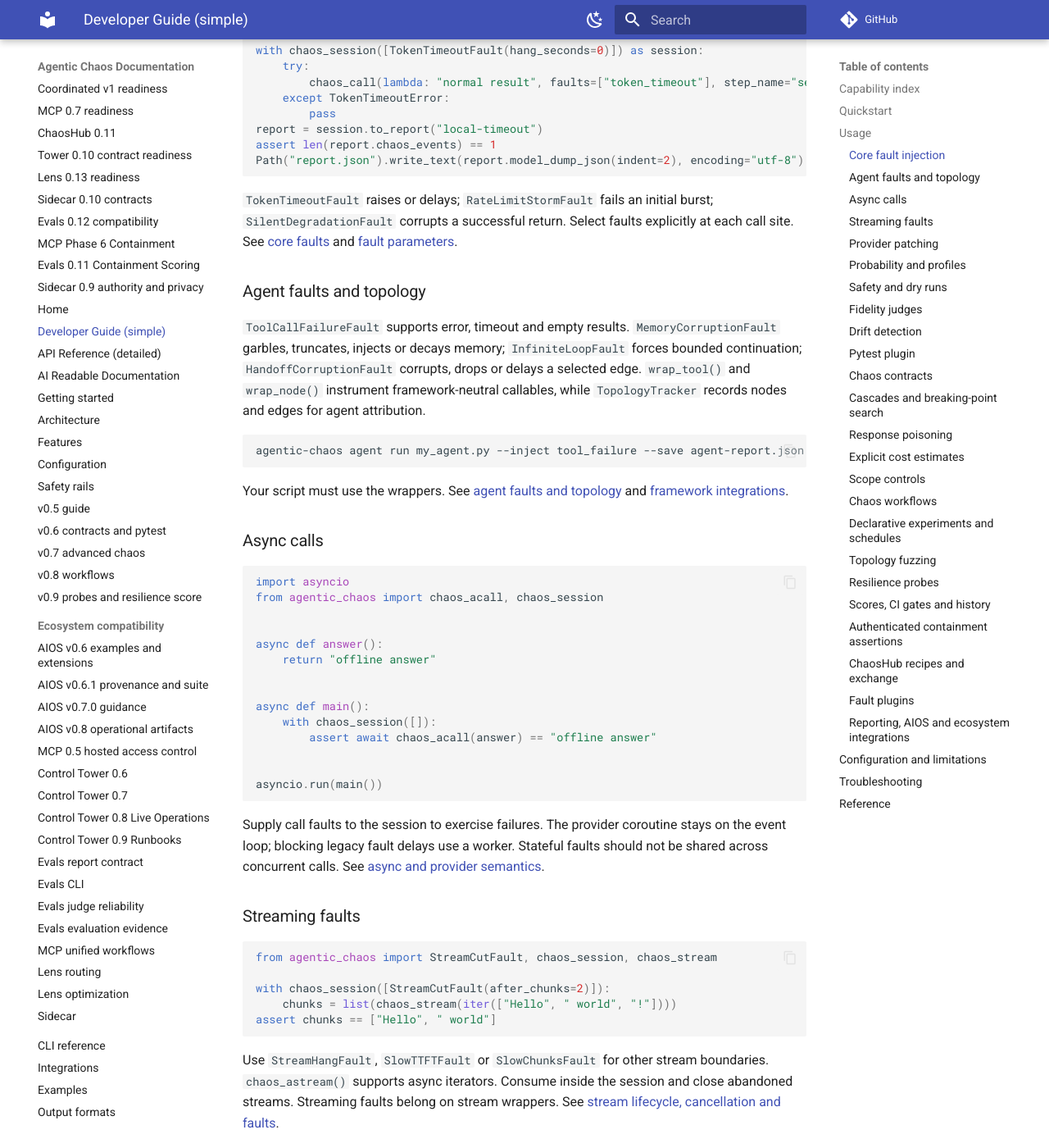
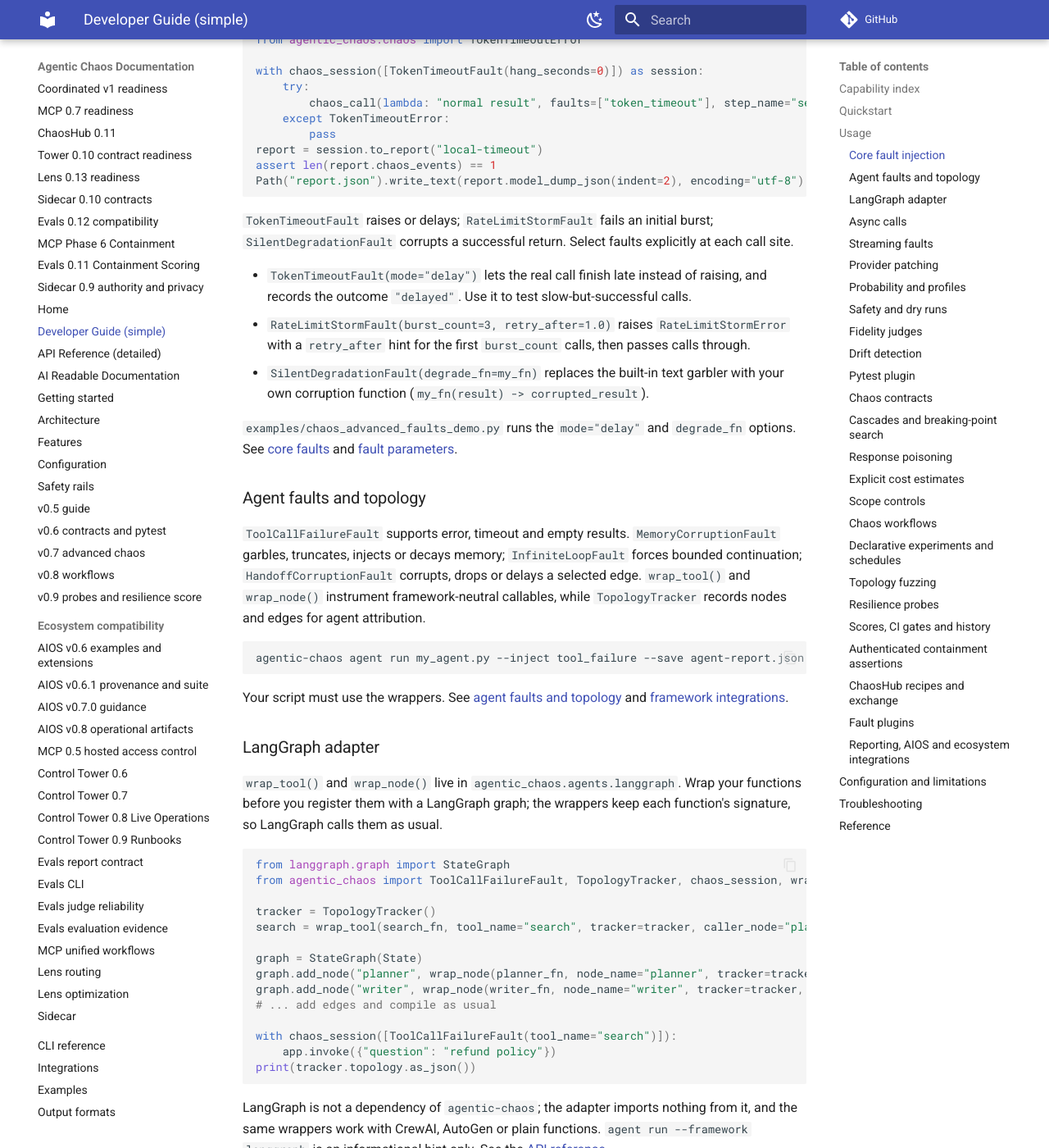
Before and after one commit to DeepAgentLabs/agentic-chaos, an MkDocs documentation site: the page built from docs/developer-guide.md, in a window 1280 px wide and 1400 px high, scrolled down 3037 px. Shown: the whole window at 82% size. Built offline with MkDocs 1.6.1 and Material for MkDocs 9.7.7, drawn with Linux system fonts in a browser that asks for light colours; comment, search, counter and statistics services are not loaded; some of the changed text lies outside the part shown.

Commit message:
docs: fill developer guide gaps
Add the LangGraph adapter, fault options, the seven contracts, workflow
approval/resume commands and the six bundled recipes.

````diff
--- a/docs/developer-guide.md
+++ b/docs/developer-guide.md
@@ -12,6 +12,7 @@ Every capability links to a short workflow below, with a detailed reference for
 | --- | --- |
 | [Core fault injection](#injection) | Simulate timeouts, rate limits and degraded responses at explicit call boundaries. |
 | [Agent faults and topology](#agent-faults) | Exercise tool, memory, loop and handoff failures; record agent/tool edges. |
+| [LangGraph adapter](#langgraph) | Wrap LangGraph tools and graph nodes for injection and topology capture, with no LangGraph dependency. |
 | [Async calls](#async) | Inject into async callables with cancellation-aware execution. |
 | [Streaming faults](#streaming) | Cut or hang streams, delay first tokens or slow chunk delivery. |
 | [Provider patching](#provider-patching) | Patch explicit OpenAI, Anthropic or Google Gen AI client instances. |
@@ -94,7 +95,13 @@ assert len(report.chaos_events) == 1
 Path("report.json").write_text(report.model_dump_json(indent=2), encoding="utf-8")
 ```
 
-`TokenTimeoutFault` raises or delays; `RateLimitStormFault` fails an initial burst; `SilentDegradationFault` corrupts a successful return. Select faults explicitly at each call site. See [core faults](features.md) and [fault parameters](configuration.md).
+`TokenTimeoutFault` raises or delays; `RateLimitStormFault` fails an initial burst; `SilentDegradationFault` corrupts a successful return. Select faults explicitly at each call site.
+
+- `TokenTimeoutFault(mode="delay")` lets the real call finish late instead of raising, and records the outcome `"delayed"`. Use it to test slow-but-successful calls.
+- `RateLimitStormFault(burst_count=3, retry_after=1.0)` raises `RateLimitStormError` with a `retry_after` hint for the first `burst_count` calls, then passes calls through.
+- `SilentDegradationFault(degrade_fn=my_fn)` replaces the built-in text garbler with your own corruption function (`my_fn(result) -> corrupted_result`).
+
+`examples/chaos_advanced_faults_demo.py` runs the `mode="delay"` and `degrade_fn` options. See [core faults](features.md) and [fault parameters](configuration.md).
 
 <span id="agent-faults"></span>
 
@@ -107,6 +114,31 @@ agentic-chaos agent run my_agent.py --inject tool_failure --save agent-report.js
 ```
 
 Your script must use the wrappers. See [agent faults and topology](features.md#tool-and-node-wrapping-and-topology) and [framework integrations](integrations.md).
+
+<span id="langgraph"></span>
+
+### LangGraph adapter
+
+`wrap_tool()` and `wrap_node()` live in `agentic_chaos.agents.langgraph`. Wrap your functions before you register them with a LangGraph graph; the wrappers keep each function's signature, so LangGraph calls them as usual.
+
+```python
+from langgraph.graph import StateGraph
+from agentic_chaos import ToolCallFailureFault, TopologyTracker, chaos_session, wrap_node, wrap_tool
+
+tracker = TopologyTracker()
+search = wrap_tool(search_fn, tool_name="search", tracker=tracker, caller_node="planner")
+
+graph = StateGraph(State)
+graph.add_node("planner", wrap_node(planner_fn, node_name="planner", tracker=tracker))
+graph.add_node("writer", wrap_node(writer_fn, node_name="writer", tracker=tracker, caller_node="planner"))
+# ... add edges and compile as usual
+
+with chaos_session([ToolCallFailureFault(tool_name="search")]):
+    app.invoke({"question": "refund policy"})
+print(tracker.topology.as_json())
+```
+
+LangGraph is not a dependency of `agentic-chaos`; the adapter imports nothing from it, and the same wrappers work with CrewAI, AutoGen or plain functions. `agent run --framework langgraph` is an informational hint only. See the [API reference](api-reference.md#langgraph-adapter).
 
 <span id="async"></span>
 
@@ -245,7 +277,19 @@ agentic-chaos contracts list
 agentic-chaos contracts check chaos_run.json --contract no_unhandled_error
 ```
 
-The seven built-ins check completion time, unhandled errors, per-step retries, recovery after failure, cost impact, retry storms and topology traversal. Use `check_contracts()` to inspect results or `assert_contracts()` to raise on failure. Missing evidence is inconclusive and does not pass. `--contract` and `--save-contracts` can also gate a script run. See [contract definitions and evidence requirements](v0.6.md#contracts).
+The seven built-ins are:
+
+| CLI spec | Class | Passes when |
+| --- | --- | --- |
+| `completes_within:30` | `CompletesWithin` | The run finished within the time limit (seconds) |
+| `no_unhandled_error` | `NoUnhandledError` | No exception escaped the run |
+| `max_retries:3` | `MaxRetries` | No step retried more than N times in a row (`max_retries:n=3,step=llm` targets one step) |
+| `recovered_after_failure` | `RecoveredAfterFailure` | Every injected failure was followed by recovery |
+| `max_cost_impact:1.5` | `MaxCostImpact` | Cost stayed within the factor × the baseline |
+| `no_retry_storm:10` | `NoRetryStorm` | Retries stayed under the limit in every window (default 60 s) |
+| `full_topology_traversal` | `FullTopologyTraversal` | Every expected or baseline node was still visited |
+
+Subclass `Contract` to add your own. Use `check_contracts()` to inspect results or `assert_contracts()` to raise on failure. Missing evidence is inconclusive and does not pass. `--contract` and `--save-contracts` can also gate a script run. See [contract definitions and evidence requirements](v0.6.md#contracts).
 
 <span id="advanced"></span>
 
@@ -287,7 +331,12 @@ Compose `Step`, `Parallel`, `HealthCheck`, `Suspend` and `Template` nodes inside
 ```bash
 agentic-chaos chaos workflow validate workflow.json
 agentic-chaos chaos workflow run workflow.json --no-input --save workflow-report.json
+# An unapproved Suspend gate exits 3. Approve it, or resume after it:
+agentic-chaos chaos workflow run workflow.json --approve approve-escalation --save workflow-report.json
+agentic-chaos experiment run workflow.json --resume-from approve-escalation
 ```
+
+In Python, pass `approve=` and `resume_from=` to `ChaosWorkflow.run()`.
 
 See [node semantics, approvals, reports and statuses](v0.8.md#chaos-workflows). Workflow files name executable targets supplied by the host.
 
@@ -368,7 +417,17 @@ agentic-chaos hub search rag
 agentic-chaos hub pull rag-context-poisoning recipe.json
 ```
 
-Six bundled recipes cover retriever failure, context poisoning, reasoning-loop resilience, coordinator failure, support escalation and rate-limit storms. Bind a bundled recipe to your instrumented script with `chaos run my_app.py --experiment RECIPE_NAME`, or customize a pulled file and validate/run it as an experiment. Remote exchange is opt-in and requires a full commit SHA; `hub push` stages a contribution in a local registry checkout without publishing it. See [recipe identities, pinned exchange and contribution workflow](v0.11.md).
+Six recipes are bundled:
+
+| Recipe | Scenario |
+| --- | --- |
+| `api-cascade-storm` | Tool API rate-limit outage |
+| `multi-agent-coordinator-down` | Multi-agent coordinator timeout |
+| `rag-context-poisoning` | Contradictory RAG context |
+| `rag-retriever-failure` | RAG retriever timeout |
+| `react-loop-resilience` | ReAct tool failure |
+| `support-escalation-failure` | Support escalation memory corruption |
+ Bind a bundled recipe to your instrumented script with `chaos run my_app.py --experiment RECIPE_NAME`, or customize a pulled file and validate/run it as an experiment. Remote exchange is opt-in and requires a full commit SHA; `hub push` stages a contribution in a local registry checkout without publishing it. See [recipe identities, pinned exchange and contribution workflow](v0.11.md).
 
 <span id="plugins"></span>
 
@@ -398,6 +457,6 @@ Check that the session is active, the fault is configured and selected, the scop
 
 ## Reference
 
-- [API reference](api-reference.md) and [CLI reference](cli-reference.md).
-- [AI Reference (robust)](https://deepagentlabs.io/agentic-chaos/docs/llms-full.md) and [capability/source index](ai-reference-index.md).
+- [API Reference (detailed)](api-reference.md) and [CLI reference](cli-reference.md).
+- [AI Readable Documentation](ai-reference-index.md) and the [AI Reference (robust)](https://deepagentlabs.io/agentic-chaos/docs/llms-full.md).
 - [Source manifest and checksums](ai-docs-manifest.json).
````
